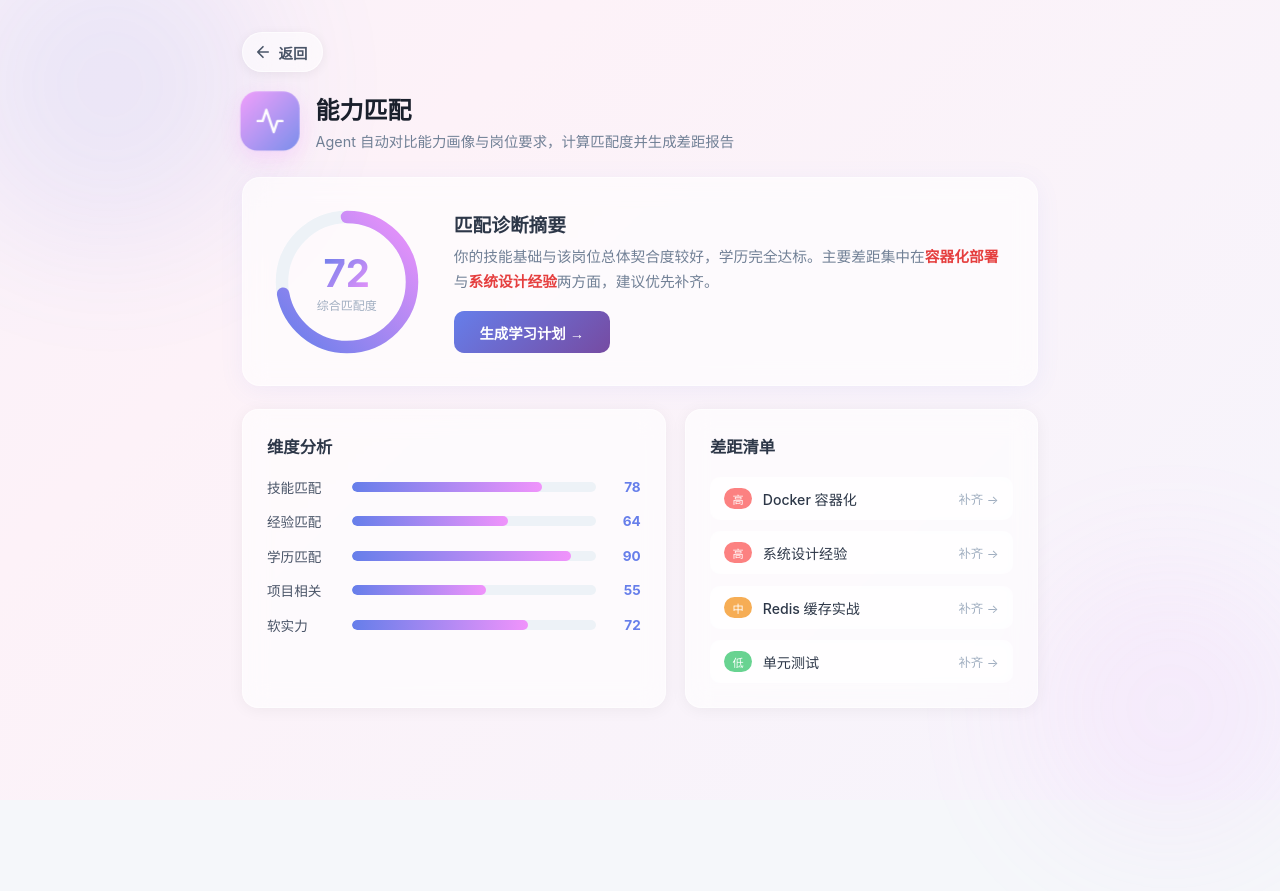
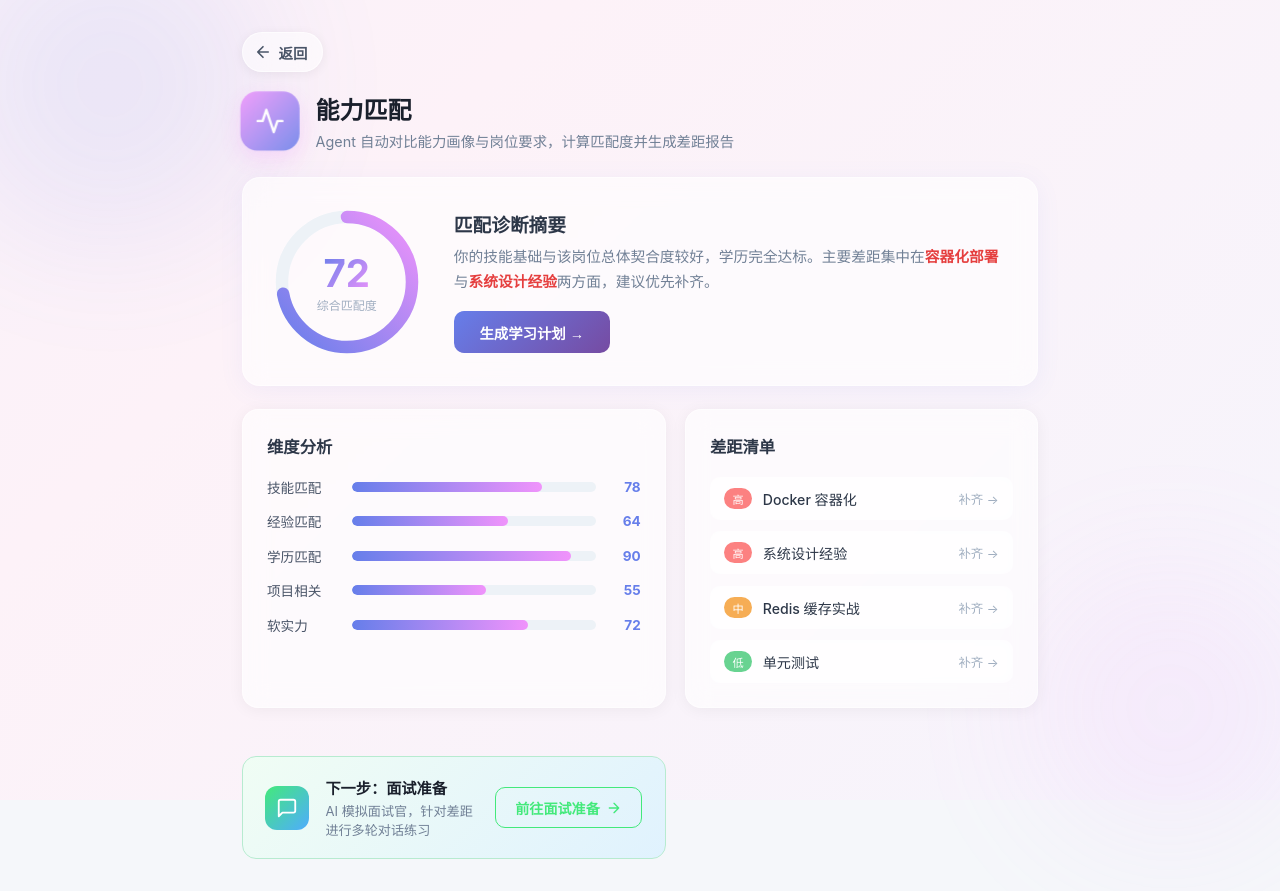
Before and after one commit to Solqni/CareerAI, a Vue app in the folder frontend/: page /match in a window 1280 px wide. Before the commit the page ends 800 px from the top, so only its background shows below. Built offline with nearby package versions, Linux system fonts and the light colour scheme.

Commit message:
feat: 调整为单向流水线导航 - 简历解析->岗位分析->能力匹配->面试准备
JobsView: 下一步导航改为指向 /match 能力匹配 MatchView: 新增下一步导航指向 /interview 面试准备

```diff
--- a/frontend/src/views/JobsView.vue
+++ b/frontend/src/views/JobsView.vue
@@ -128,20 +128,20 @@ async function handleParse() {
         </div>
       </div>
 
-      <!-- 下一步导航：岗位分析完成后，引导进入简历解析或匹配 -->
+      <!-- 下一步导航：岗位分析完成后，引导进入能力匹配 -->
       <div v-if="result" class="next-step anim-fade-up">
         <div class="next-step-card">
           <div class="next-step-icon">
             <svg viewBox="0 0 24 24" fill="none" stroke="currentColor" stroke-width="2" stroke-linecap="round" stroke-linejoin="round">
-              <path d="M14 2H6a2 2 0 0 0-2 2v16a2 2 0 0 0 2 2h12a2 2 0 0 0 2-2V8l-6-6zM8 13h8M8 17h8M8 9h2" />
+              <path d="M22 12h-4l-3 9L9 3l-3 9H2" />
             </svg>
           </div>
           <div class="next-step-info">
-            <strong>下一步：查看你的简历画像</strong>
-            <p>对比简历技能与岗位要求，发现差距</p>
+            <strong>下一步：能力匹配</strong>
+            <p>对比简历技能与岗位要求，生成差距报告</p>
           </div>
-          <button class="btn btn-outline" @click="router.push('/resume')">
-            前往简历解析
+          <button class="btn btn-outline" @click="router.push('/match')">
+            前往能力匹配
             <svg viewBox="0 0 24 24" fill="none" stroke="currentColor" stroke-width="2" stroke-linecap="round" stroke-linejoin="round"><path d="M5 12h14M12 5l7 7-7 7"/></svg>
           </button>
         </div>
--- a/frontend/src/views/MatchView.vue
+++ b/frontend/src/views/MatchView.vue
@@ -108,6 +108,24 @@ onMounted(() => setTimeout(() => (shown.value = true), 400))
             <span class="skill">{{ g.skill }}</span>
             <span class="go">补齐 →</span>
           </div>
+        </div>
+      </div>
+    <!-- 下一步导航：能力匹配完成后，引导进入面试准备 -->
+      <div class="next-step anim-fade-up anim-delay-4">
+        <div class="next-step-card">
+          <div class="next-step-icon">
+            <svg viewBox="0 0 24 24" fill="none" stroke="currentColor" stroke-width="2" stroke-linecap="round" stroke-linejoin="round">
+              <path d="M21 15a2 2 0 0 1-2 2H7l-4 4V5a2 2 0 0 1 2-2h14a2 2 0 0 1 2 2z" />
+            </svg>
+          </div>
+          <div class="next-step-info">
+            <strong>下一步：面试准备</strong>
+            <p>AI 模拟面试官，针对差距进行多轮对话练习</p>
+          </div>
+          <button class="btn btn-outline" @click="router.push('/interview')">
+            前往面试准备
+            <svg viewBox="0 0 24 24" fill="none" stroke="currentColor" stroke-width="2" stroke-linecap="round" stroke-linejoin="round"><path d="M5 12h14M12 5l7 7-7 7"/></svg>
+          </button>
         </div>
       </div>
     </div>
@@ -236,4 +254,43 @@ onMounted(() => setTimeout(() => (shown.value = true), 400))
   .score-card { flex-direction: column; text-align: center; }
   .panels { grid-template-columns: 1fr; }
 }
+
+/* 下一步导航 */
+.next-step { margin-top: 1.8rem; }
+.next-step-card {
+  display: flex; align-items: center; gap: 1rem;
+  padding: 1.2rem 1.4rem;
+  background: linear-gradient(135deg, #f0fdf4, #e0f2fe);
+  border: 1px solid #b7ebd0;
+  border-radius: 14px;
+  transition: transform 0.25s ease, box-shadow 0.25s ease;
+}
+.next-step-card:hover { transform: translateY(-2px); box-shadow: 0 8px 24px rgba(67,233,123,0.12); }
+.next-step-icon {
+  width: 44px; height: 44px;
+  border-radius: 12px;
+  background: linear-gradient(135deg, #43e97b, #4facfe);
+  color: #fff;
+  display: flex; align-items: center; justify-content: center;
+  flex-shrink: 0;
+}
+.next-step-icon svg { width: 22px; height: 22px; }
+.next-step-info { flex: 1; }
+.next-step-info strong { display: block; font-size: 0.95rem; color: #1a202c; margin-bottom: 0.15rem; }
+.next-step-info p { font-size: 0.82rem; color: #718096; }
+.btn-outline {
+  padding: 0.6rem 1.2rem;
+  background: transparent;
+  color: #43e97b;
+  border: 1.5px solid #43e97b;
+  border-radius: 10px;
+  font-size: 0.88rem;
+  font-weight: 600;
+  cursor: pointer;
+  display: inline-flex; align-items: center; gap: 0.4rem;
+  white-space: nowrap;
+  transition: all 0.2s ease;
+}
+.btn-outline:hover { background: #43e97b; color: #fff; }
+.btn-outline svg { width: 16px; height: 16px; }
 </style>
```
